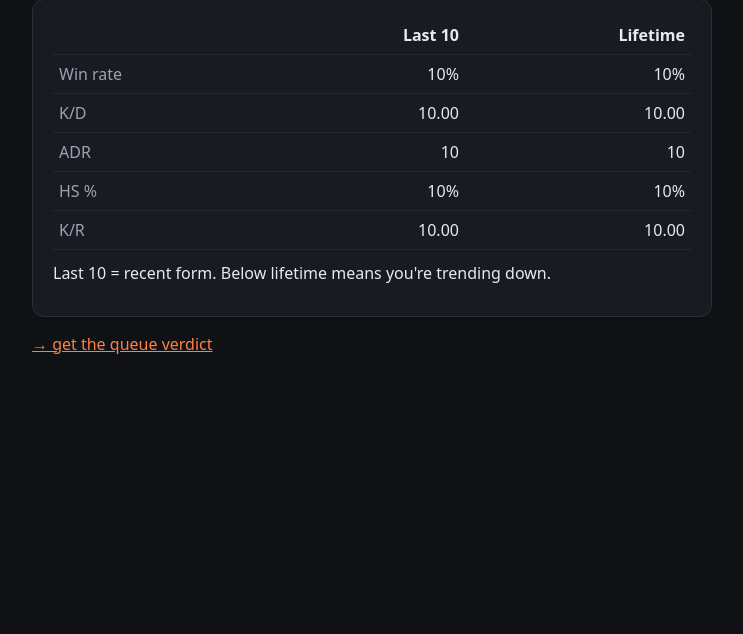
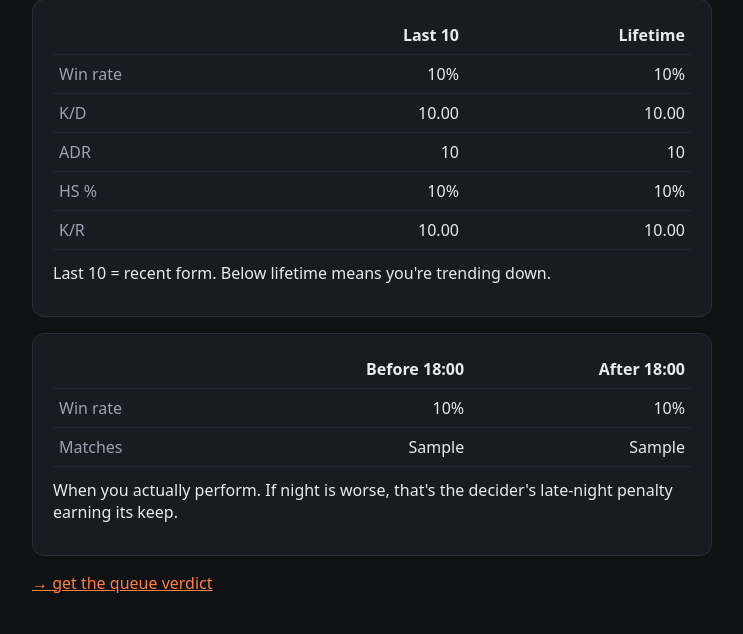
Before and after one commit to brizzzzuy/gonext, a Django app: template tracker/templates/tracker/stats.html in a window 1280 px wide. Shown: the part 383-1017 px from the top of the page, without its empty margins (268-1011 px from the left). Before the commit the page ends 737 px from the top, so only its background shows below. Run offline with Django 5.2, Linux system fonts and the light colour scheme; the template is opened without the code that fills it: most values are stand-ins (such as "Sample title", 1, 10 or a date in 2020).

Commit message:
feat: time of day win rate insight

```diff
--- a/tracker/templates/tracker/stats.html
+++ b/tracker/templates/tracker/stats.html
@@ -67,6 +67,29 @@
   </p>
 </div>
 
+{% if stats.tod.day_n and stats.tod.night_n %}
+<div class="card">
+  <table>
+    <tr><th></th><th>Before 18:00</th><th>After 18:00</th></tr>
+    <tr>
+      <td>Win rate</td>
+      <td>{{ stats.tod.day_wr|floatformat:0 }}%</td>
+      <td>{{ stats.tod.night_wr|floatformat:0 }}%</td>
+    </tr>
+    <tr>
+      <td>Matches</td>
+      <td>{{ stats.tod.day_n }}</td>
+      <td>{{ stats.tod.night_n }}</td>
+    </tr>
+  </table>
+  <p class="sub" style="margin-top:12px">
+    When you actually perform. If night is worse, that's the decider's
+    late-night penalty earning its keep.
+  </p>
+</div>
+{% endif %}
+
+
 <p><a href="/?nickname={{ nickname }}">→ get the queue verdict</a></p>
 {% endif %}
 </body>
```
Also changed, not shown: tracker/stats.py (+25 -1 lines), tracker/tests.py (+17 -0 lines).
